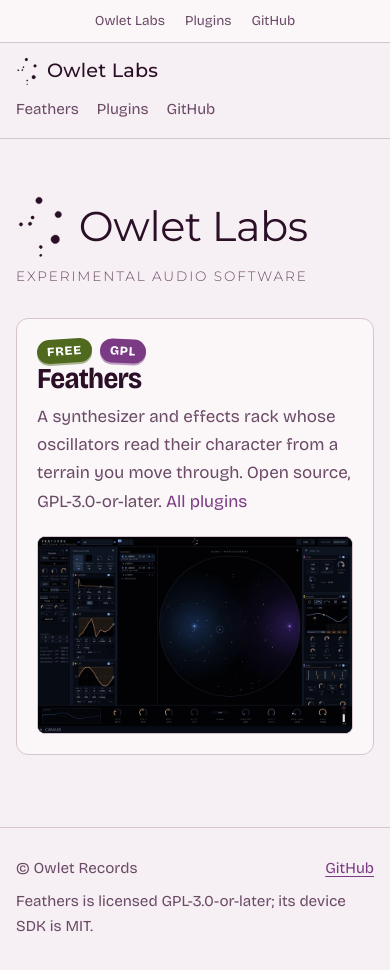
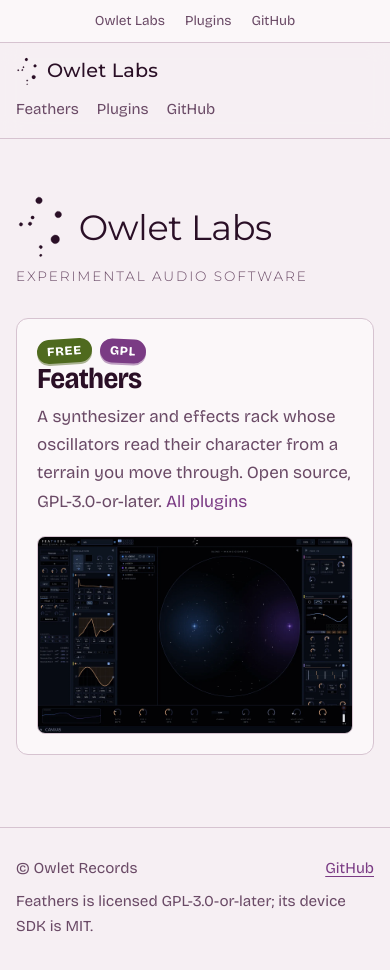
Before and after one commit to owlet-labs/feathers, a plain HTML site: page site/index.html in a window 390 px wide. Drawn offline with nearby package versions, Linux system fonts and the light colour scheme.

Commit message:
Site: keep "Owlet Labs" on one line beside the Libra at every width
Co-Authored-By: Claude Opus 5.5 <noreply@anthropic.com>

```diff
--- a/site/style.css
+++ b/site/style.css
@@ -160,7 +160,7 @@ footer .wrap { display: flex; flex-wrap: wrap; gap: 8px 24px; justify-content: s
 /* the Owlet Labs lockup: the Libra beside the name, the name in its own display face */
 .lockup { display: flex; align-items: center; gap: clamp(14px, 3vw, 32px); margin: 0 0 .3em; }
 .lockup .hero-libra { width: auto; height: clamp(64px, 13vw, 132px); margin: 0; flex: none; }
-.lockup h1 { margin: 0; font-family: 'Montserrat', var(--disp); font-weight: 400; font-variation-settings: normal; letter-spacing: -.01em; line-height: .95; font-size: clamp(2.6rem, 10vw, 6.2rem); }
+.lockup h1 { margin: 0; font-family: 'Montserrat', var(--disp); font-weight: 400; font-variation-settings: normal; letter-spacing: -.01em; line-height: .95; font-size: clamp(2rem, 9vw, 6.2rem); white-space: nowrap; }
 .labs .tag { margin-bottom: 0; }
 .projects { padding: 24px 0 0; }
 .proj { display: grid; gap: 20px; grid-template-columns: 1fr; max-width: 56rem; padding: 20px; border: 1px solid var(--line); border-radius: 12px; background: var(--surface); color: var(--ink); text-decoration: none; }
```
